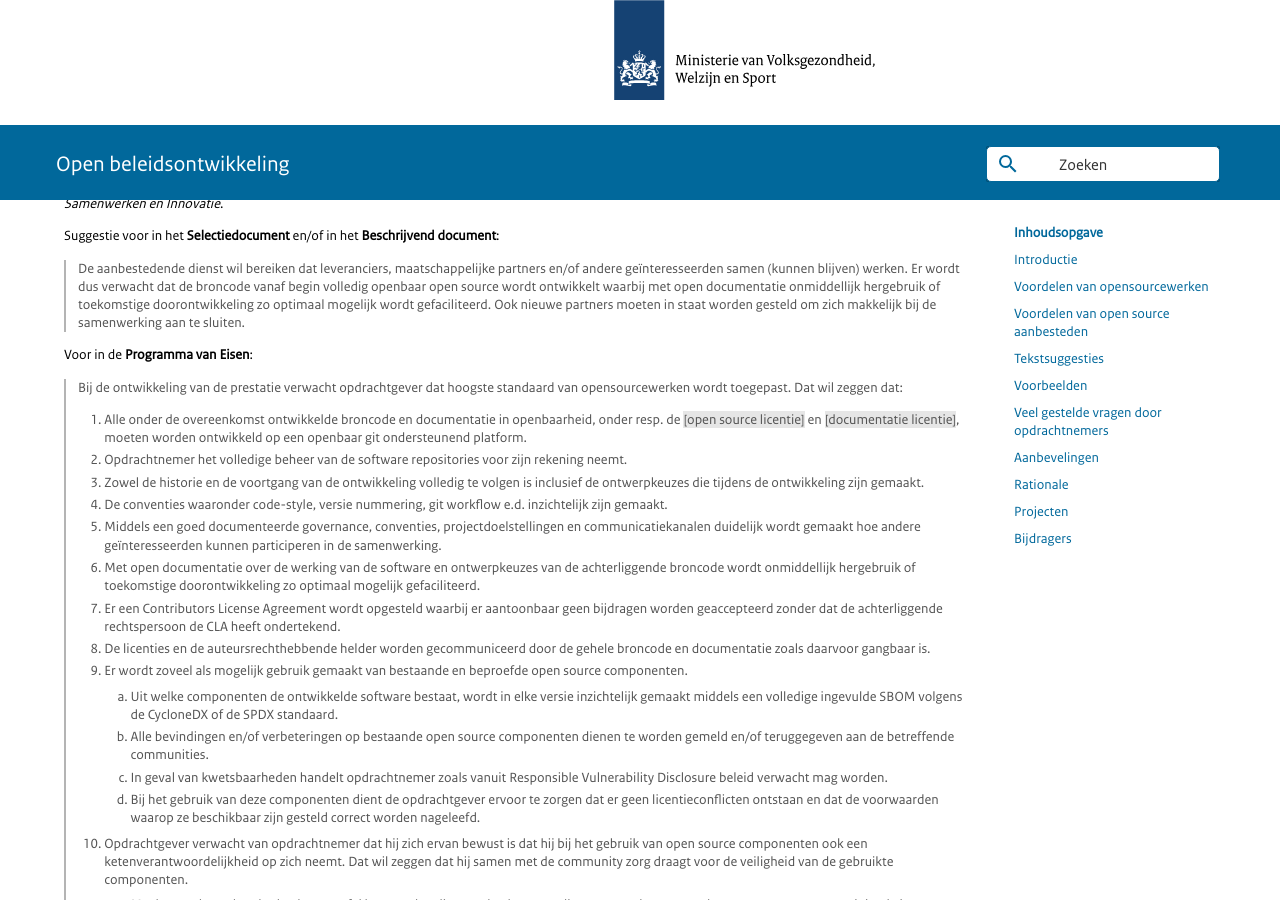
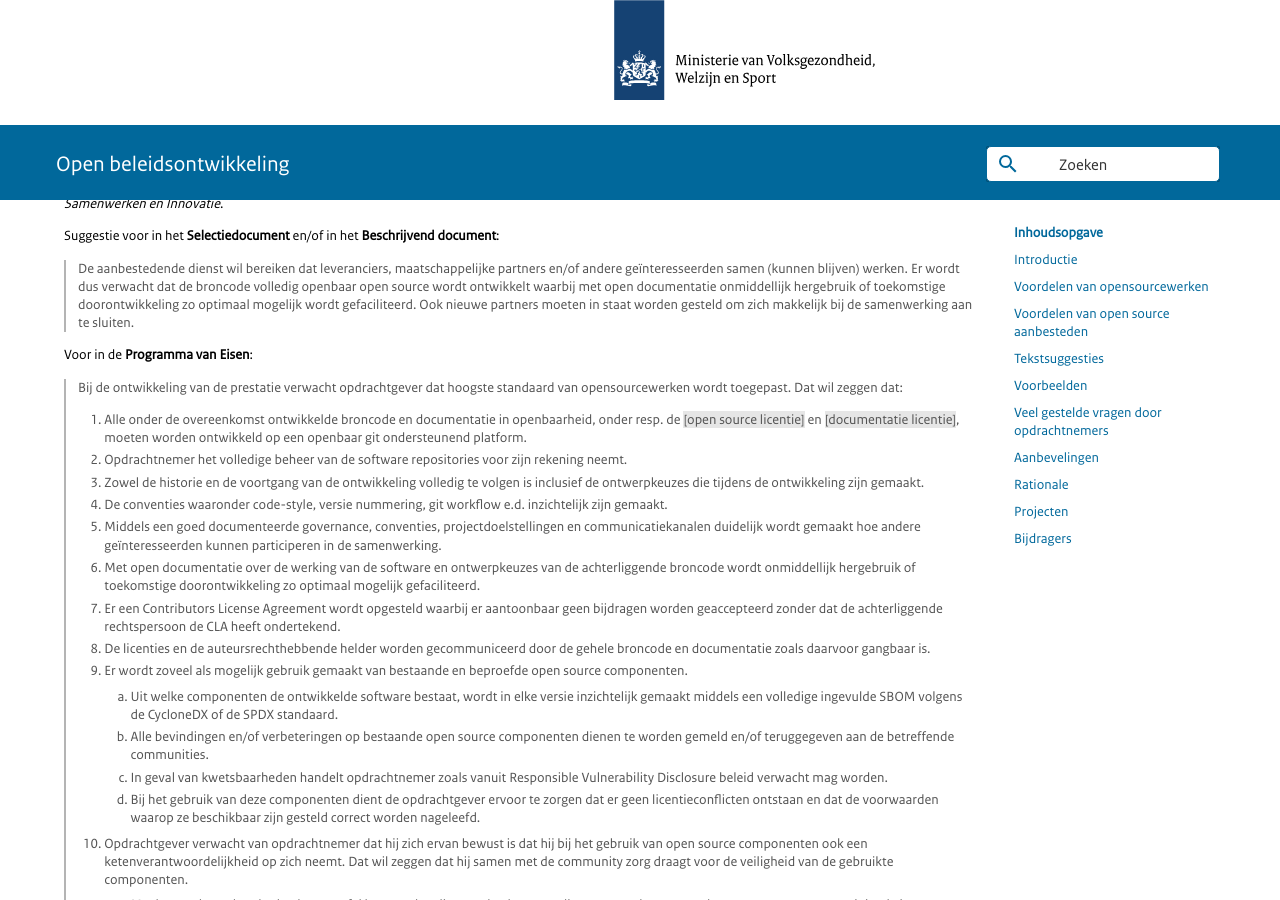
Before and after one commit to minvws/beleidsontwikkeling, an MkDocs documentation site: the page built from docs/ambitieladder.md, in a window 1280 px wide and 900 px high, scrolled down 5826 px. Built offline with MkDocs 1.6.1 and Material for MkDocs 9.7.7, drawn with Linux system fonts in a browser that asks for light colours; emoji names are drawn with the system emoji font; comment, search, counter and statistics services are not loaded; some of the changed text lies outside the part shown.

Commit message:
Vanaf begin in ambitie weggehaald, is overbodig
Signed-off-by: Maurice Hendriks <13993817+MauriceHendriks@users.noreply.github.com>

```diff
--- a/docs/ambitieladder.md
+++ b/docs/ambitieladder.md
@@ -164,7 +164,7 @@
 1. <span class="nieuw">Opdrachtnemer het volledige beheer van de software repositories voor zijn rekening neemt.</span>
 1. <span class="nieuw">In de documentatie wordt duidelijk gemaakt wat de verschillen zijn tussen twee gepubliceerde versies.</span>
 
-#### Ambitie 3. Het vanaf begin volledig openbaar open source ontwikkeling van de broncode
+#### Ambitie 3. Het volledig openbaar open source ontwikkeling van de broncode
 
 1. Alle onder de overeenkomst ontwikkelde broncode en documentatie <span class="oud">op afgesproken intervallen of op sleutelmomenten</span> <span class="nieuw">in openbaarheid</span>, onder resp. de <span class="variabele">[open source licentie]</span> en <span class="variabele">[documentatie licentie]</span>, moeten <span class="nieuw">worden ontwikkeld</span> op een openbaar git ondersteunend platform.
 1. Opdrachtnemer het volledige beheer van de software repositories voor zijn rekening neemt.
@@ -241,7 +241,7 @@
 
 Suggestie voor in het **Selectiedocument** en/of in het **Beschrijvend document**:
 
-> De aanbestedende dienst wil bereiken dat leveranciers, maatschappelijke partners en/of andere geïnteresseerden samen (kunnen blijven) werken. Er wordt dus verwacht dat de broncode vanaf begin volledig openbaar open source wordt ontwikkelt waarbij met open documentatie onmiddellijk hergebruik of toekomstige doorontwikkeling zo optimaal mogelijk wordt gefaciliteerd. Ook nieuwe partners moeten in staat worden gesteld om zich makkelijk bij de samenwerking aan te sluiten.
+> De aanbestedende dienst wil bereiken dat leveranciers, maatschappelijke partners en/of andere geïnteresseerden samen (kunnen blijven) werken. Er wordt dus verwacht dat de broncode volledig openbaar open source wordt ontwikkelt waarbij met open documentatie onmiddellijk hergebruik of toekomstige doorontwikkeling zo optimaal mogelijk wordt gefaciliteerd. Ook nieuwe partners moeten in staat worden gesteld om zich makkelijk bij de samenwerking aan te sluiten.
 
 Voor in de **Programma van Eisen**:
 
```
